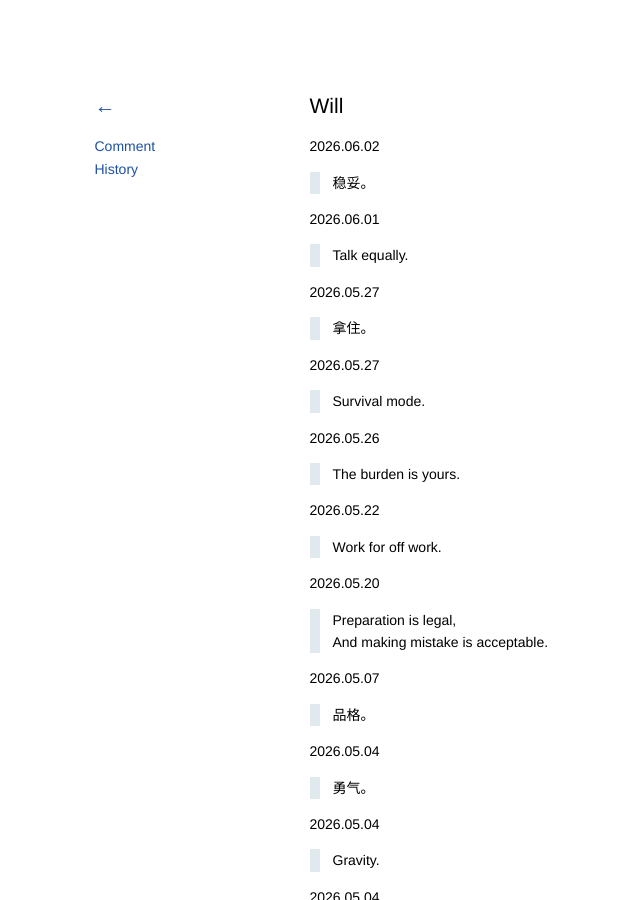
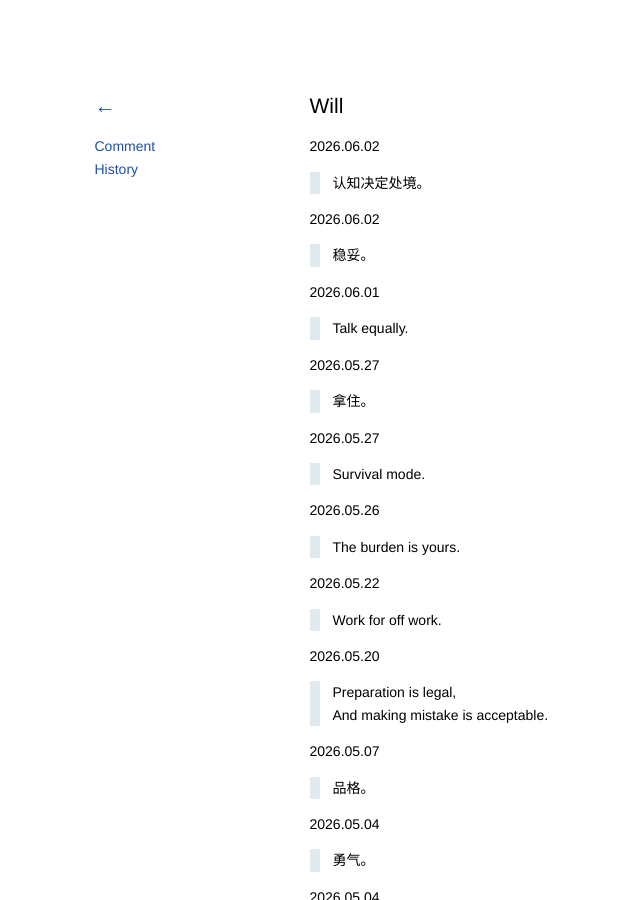
Before and after one commit to kidlj/awei, a Jekyll site: the page built from _wiki/will.md, in a window 1280 px wide and 900 px high. Shown: the whole window, without its empty margins (38-678 px from the left). Built offline with Jekyll 4.4.1, drawn with Linux system fonts in a browser that asks for light colours.

Commit message:
update will

```diff
--- a/_wiki/will.md
+++ b/_wiki/will.md
@@ -1,6 +1,10 @@
 ---
 title: Will
 ---
+
+2026.06.02
+
+> 认知决定处境。
 
 2026.06.02
 
```
